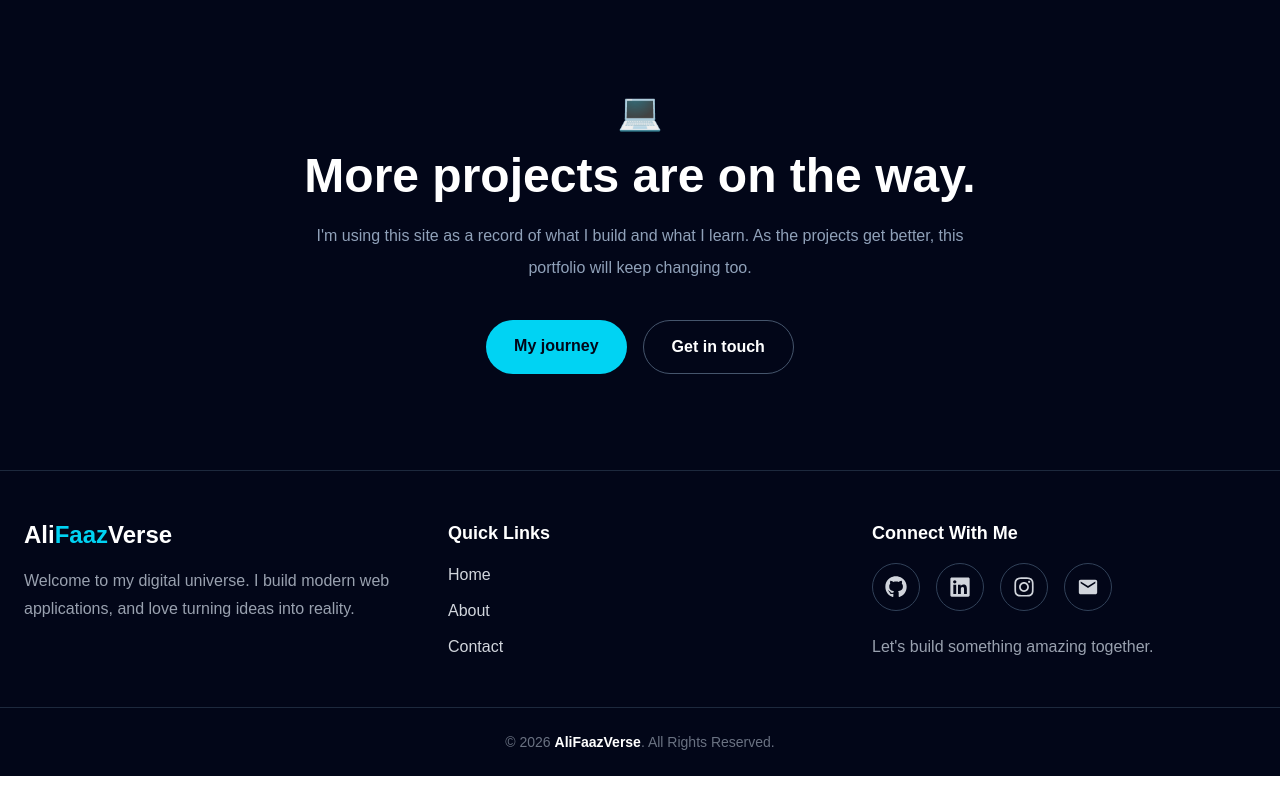
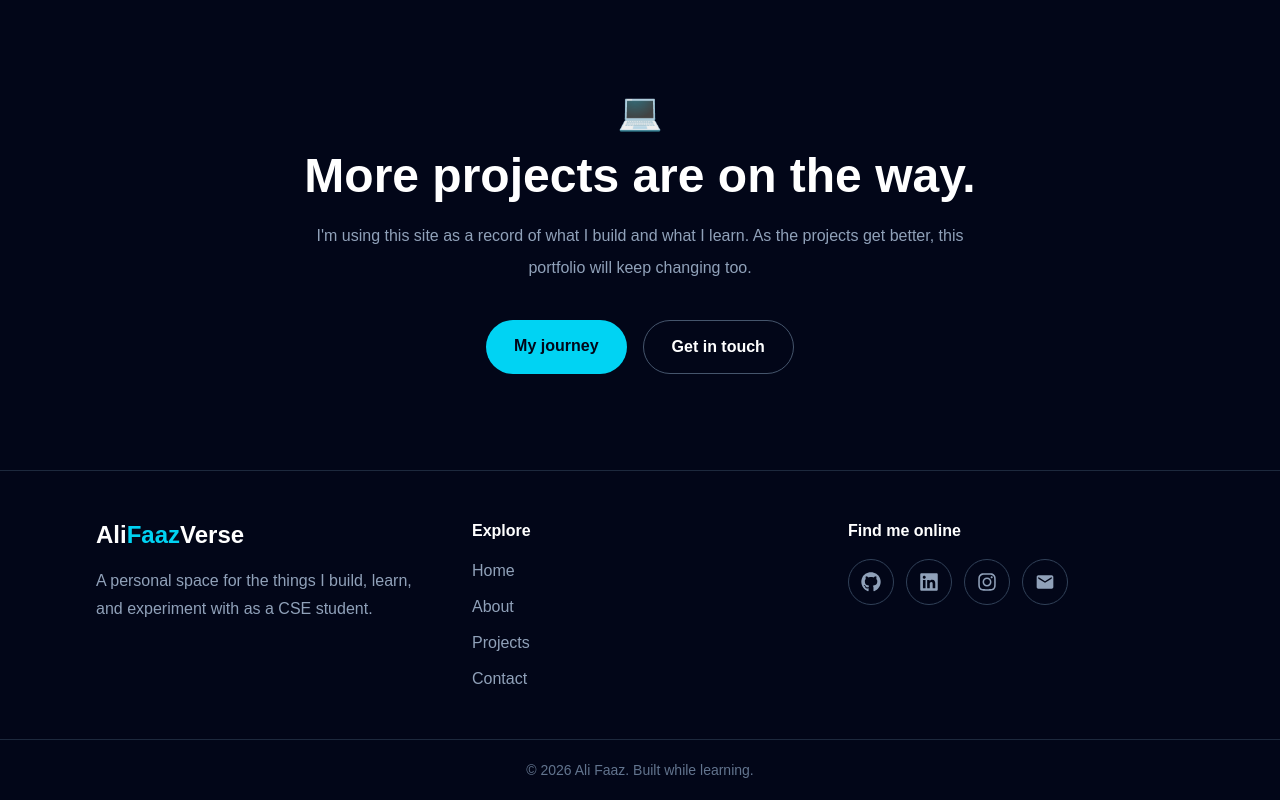
Before and after one commit to humayunfaaz/AliFaazVerse, a Next.js app: page / in a window 1280 px wide. Shown: the part 2218-3018 px from the top of the page. Before the commit the page ends 2994 px from the top, so only its background shows below. Built offline with nearby package versions, Linux system fonts and the light colour scheme.

Commit message:
refactor: make portfolio footer concise and personal

```diff
--- a/components/footer.js
+++ b/components/footer.js
@@ -1,158 +1,76 @@
-
 import Link from "next/link";
-import {
-  FaGithub,
-  FaLinkedin,
-  FaInstagram,
-} from "react-icons/fa";
+import { FaGithub, FaLinkedin, FaInstagram } from "react-icons/fa";
 import { MdEmail } from "react-icons/md";
 
+const socials = [
+  {
+    href: "https://github.com/humayunfaaz",
+    label: "GitHub",
+    icon: FaGithub,
+  },
+  {
+    href: "https://linkedin.com/in/p-mohammed-ali-faaz-81068a408",
+    label: "LinkedIn",
+    icon: FaLinkedin,
+  },
+  {
+    href: "https://instagram.com/ali.faaz.005",
+    label: "Instagram",
+    icon: FaInstagram,
+  },
+  {
+    href: "mailto:alifaaz931@gmail.com",
+    label: "Email",
+    icon: MdEmail,
+  },
+];
+
 export default function Footer() {
-  const currentYear = new Date().getFullYear();
-
   return (
-    <footer className="bg-slate-950 border-t border-slate-800 text-gray-300">
-
-      <div className="max-w-7xl mx-auto px-6 py-12">
-
-        <div className="grid gap-10 md:grid-cols-3">
-
-          {/* Logo */}
+    <footer className="border-t border-slate-800 bg-slate-950 text-slate-400">
+      <div className="mx-auto grid max-w-6xl gap-10 px-6 py-12 md:grid-cols-3 lg:px-8">
         <div>
-            <Link
-              href="/"
-              className="text-2xl font-bold text-white"
-            >
+          <Link href="/" className="text-2xl font-bold text-white">
             Ali<span className="text-cyan-400">Faaz</span>Verse
           </Link>
-
-            <p className="mt-4 text-gray-400 leading-7">
-              Welcome to my digital universe. I build modern web
-              applications, and love turning ideas
-              into reality.
+          <p className="mt-4 max-w-sm leading-7">
+            A personal space for the things I build, learn, and experiment with
+            as a CSE student.
           </p>
         </div>
 
-          {/* Quick Links */}
         <div>
-
-            <h3 className="text-lg font-semibold text-white mb-4">
-              Quick Links
-            </h3>
-
-            <ul className="space-y-3">
-
-              <li>
-                <Link
-                  href="/"
-                  className="hover:text-cyan-400 transition"
-                >
-                  Home
-                </Link>
-              </li>
-
-              <li>
-                <Link
-                  href="/about"
-                  className="hover:text-cyan-400 transition"
-                >
-                  About
-                </Link>
-              </li>
-
-
-
-
-
-              <li>
-                <Link
-                  href="/contact"
-                  className="hover:text-cyan-400 transition"
-                >
-                  Contact
-                </Link>
-              </li>
-
-            </ul>
-
+          <h2 className="font-semibold text-white">Explore</h2>
+          <div className="mt-4 flex flex-col items-start gap-3">
+            <Link href="/" className="transition hover:text-cyan-400">Home</Link>
+            <Link href="/about" className="transition hover:text-cyan-400">About</Link>
+            <Link href="/#projects" className="transition hover:text-cyan-400">Projects</Link>
+            <Link href="/contact" className="transition hover:text-cyan-400">Contact</Link>
+          </div>
         </div>
 
-          {/* Social Links */}
-
         <div>
-
-            <h3 className="text-lg font-semibold text-white mb-4">
-              Connect With Me
-            </h3>
-
-            <div className="flex gap-4">
-
-              {/* GitHub */}
-
+          <h2 className="font-semibold text-white">Find me online</h2>
+          <div className="mt-4 flex gap-3">
+            {socials.map(({ href, label, icon: Icon }) => (
               <a
-                href="https://github.com/humayunfaaz"
-                target="_blank"
-                rel="noopener noreferrer"
-                className="p-3 rounded-full border border-slate-700 hover:border-cyan-400 hover:bg-cyan-400 hover:text-black transition-all duration-300 hover:scale-110"
+                key={label}
+                href={href}
+                target={href.startsWith("http") ? "_blank" : undefined}
+                rel={href.startsWith("http") ? "noopener noreferrer" : undefined}
+                aria-label={label}
+                className="rounded-full border border-slate-700 p-3 transition hover:border-cyan-400 hover:bg-cyan-400 hover:text-slate-950"
               >
-                <FaGithub size={22} />
+                <Icon size={20} />
               </a>
-
-              {/* LinkedIn */}
-
-              <a
-                href="https://linkedin.com/in/p-mohammed-ali-faaz-81068a408"
-                target="_blank"
-                rel="noopener noreferrer"
-                className="p-3 rounded-full border border-slate-700 hover:border-cyan-400 hover:bg-cyan-400 hover:text-black transition-all duration-300 hover:scale-110"
-              >
-                <FaLinkedin size={22} />
-              </a>
-
-              {/* Instagram */}
-
-              <a
-                href="https://instagram.com/ali.faaz.005"
-                target="_blank"
-                rel="noopener noreferrer"
-                className="p-3 rounded-full border border-slate-700 hover:border-cyan-400 hover:bg-cyan-400 hover:text-black transition-all duration-300 hover:scale-110"
-              >
-                <FaInstagram size={22} />
-              </a>
-
-              {/* Email */}
-
-              <a
-                href="mailto:alifaaz931@gmail.com"
-                className="p-3 rounded-full border border-slate-700 hover:border-cyan-400 hover:bg-cyan-400 hover:text-black transition-all duration-300 hover:scale-110"
-              >
-                <MdEmail size={22} />
-              </a>
-
+            ))}
+          </div>
+        </div>
       </div>
 
-            <p className="mt-6 text-gray-400">
-              Let's build something amazing together.
-            </p>
-
+      <div className="border-t border-slate-800 px-6 py-5 text-center text-sm text-slate-500">
+        © {new Date().getFullYear()} Ali Faaz. Built while learning.
       </div>
-
-        </div>
-
-      </div>
-
-      {/* Bottom */}
-
-      <div className="border-t border-slate-800 py-6 text-center text-sm text-gray-500">
-
-        © {currentYear}{" "}
-        <span className="font-semibold text-white">
-          AliFaazVerse
-        </span>
-        . All Rights Reserved.
-
-      </div>
-
     </footer>
   );
 }
```
Lines whose indentation alone changed are shown as unchanged.
